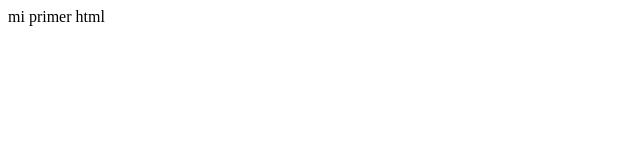
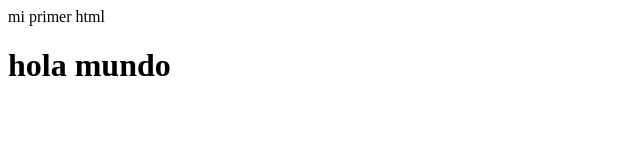
Before and after one commit to Kirito8899/EJERSICIO-CONTROL-VERSIONES, a plain HTML site: page index.html in a window 1280 px wide. Shown: the whole page, without its empty margins (0-640 px from the left). Drawn offline with Linux system fonts and the light colour scheme.

Commit message:
agregue un titulo

```diff
--- a/index.html
+++ b/index.html
@@ -7,5 +7,6 @@
 </head>
 <body>
     mi primer html
+    <h1>hola mundo</h1>
 </body>
 </html>
```
